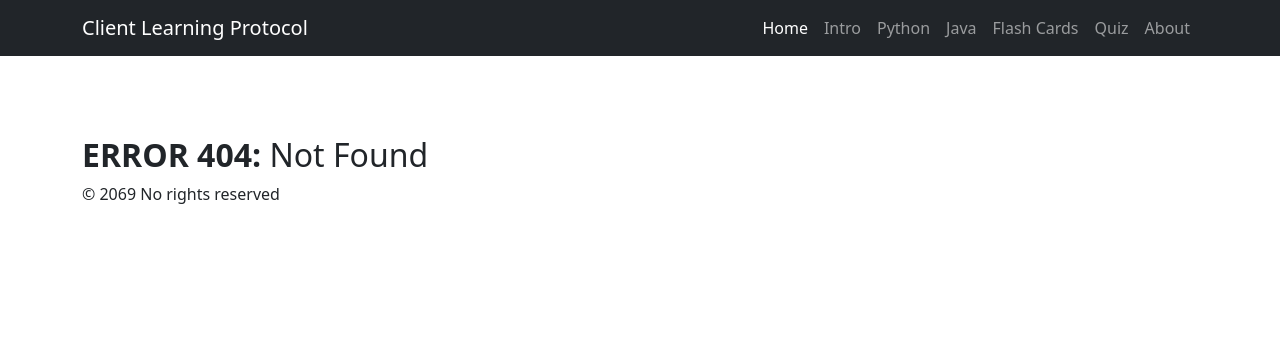
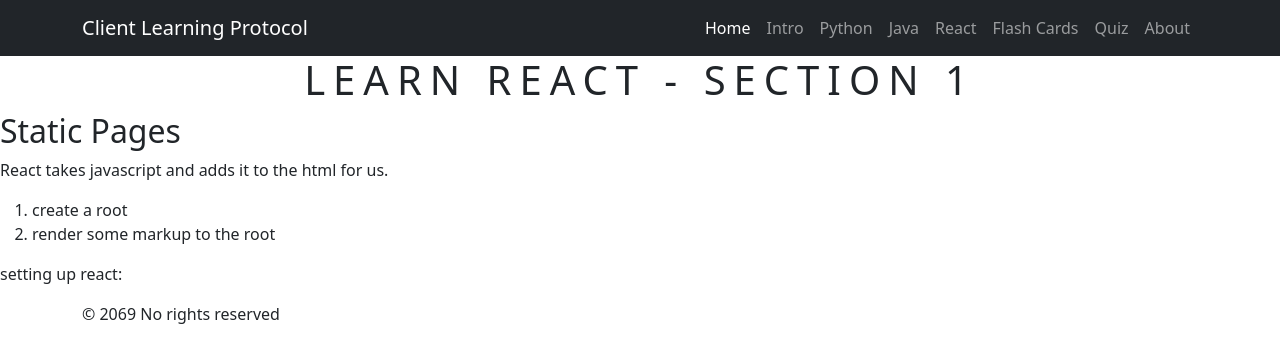
Before and after one commit to paulcostanza/client-learning-protocol, a React (Vite) app: page /react in a window 1280 px wide. Before the commit this address had no page. Shown: the top 362 px of the page. Built offline with nearby package versions, Linux system fonts and the light colour scheme.

Commit message:
React.jsx: added file and link

```diff
--- a/src/App.jsx
+++ b/src/App.jsx
@@ -2,6 +2,7 @@ import Home from './pages/Home'
 import Intro from './pages/Intro'
 import Python from './pages/Python'
 import Java from './pages/Java'
+import React from './pages/React'
 import FlashCards from './pages/FlashCards'
 import Quiz from './pages/Quiz'
 import About from './pages/About'
@@ -24,6 +25,7 @@ function App() {
           <Route path='/intro' element={<Intro />} />
           <Route path='/python' element={<Python />} />
           <Route path='/java' element={<Java />} />
+          <Route path='/react' element={<React />} />
           <Route path='/flashcards' element={<FlashCards />} />
           <Route path='/quiz' element={<Quiz />} />
           <Route path='/about' element={<About />} />
--- a/src/components/NavBar.jsx
+++ b/src/components/NavBar.jsx
@@ -53,6 +53,11 @@ export default function NavBar() {
                         </li>
 
                         <li className="nav-item">
+                            <Link to="/react" onClick={() => handleSetActive('react')} className={`nav-link ${activeLink === 'react' ? 'active' : ''}`} >React</Link>
+
+                        </li>
+
+                        <li className="nav-item">
                             <Link to="/flashcards" onClick={() => handleSetActive('flashcards')} className={`nav-link ${activeLink === 'flashcards' ? 'active' : ''}`} >Flash Cards</Link>
 
                         </li>
--- /dev/null
+++ b/src/pages/React.jsx
@@ -0,0 +1,21 @@
+import NavBar from "../components/NavBar"
+import Footer from "../components/Footer"
+
+export default function React() {
+    return (
+        <>
+            <NavBar />
+
+            <h1 id="learn-react---section-1">Learn React - Section 1</h1>
+            <h2 id="static-pages">Static Pages</h2>
+            <p>React takes javascript and adds it to the html for us.</p>
+            <ol>
+                <li>create a root</li>
+                <li>render some markup to the root</li>
+            </ol>
+            <p>setting up react:</p>
+
+            <Footer />
+        </>
+    )
+}
```
